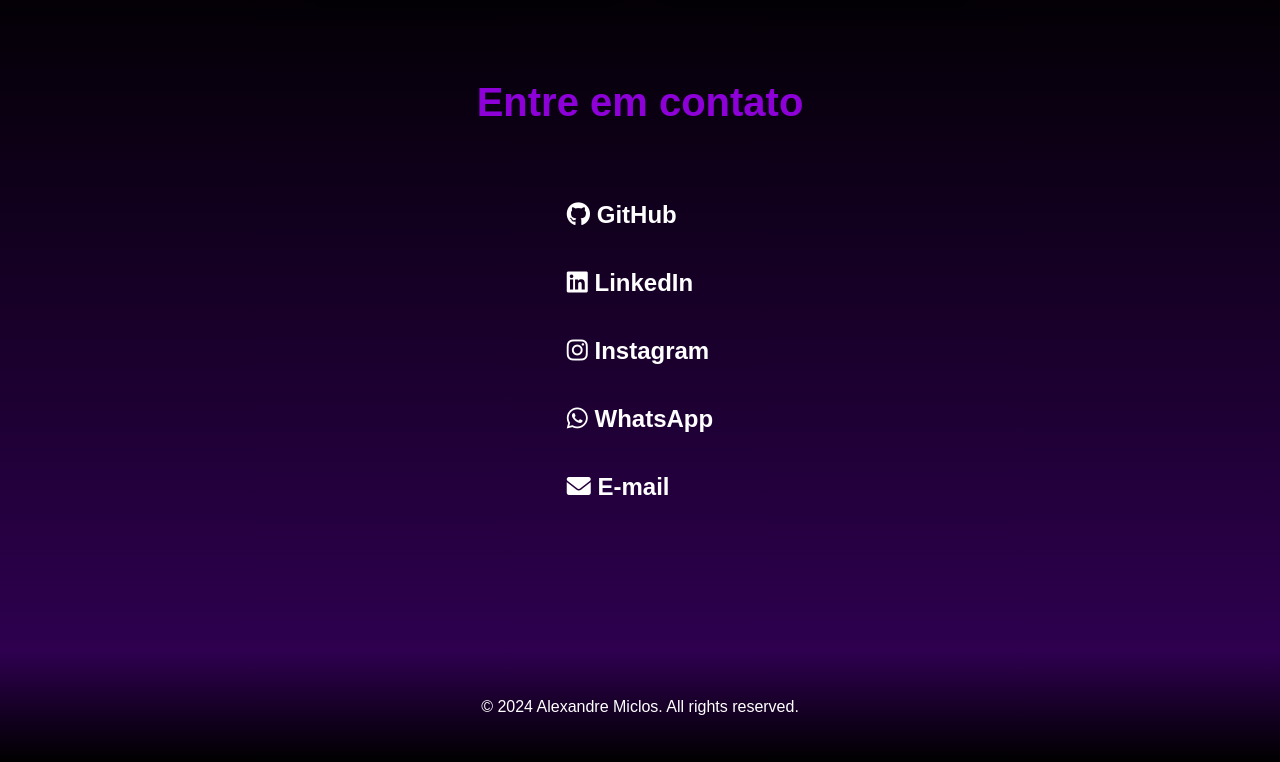
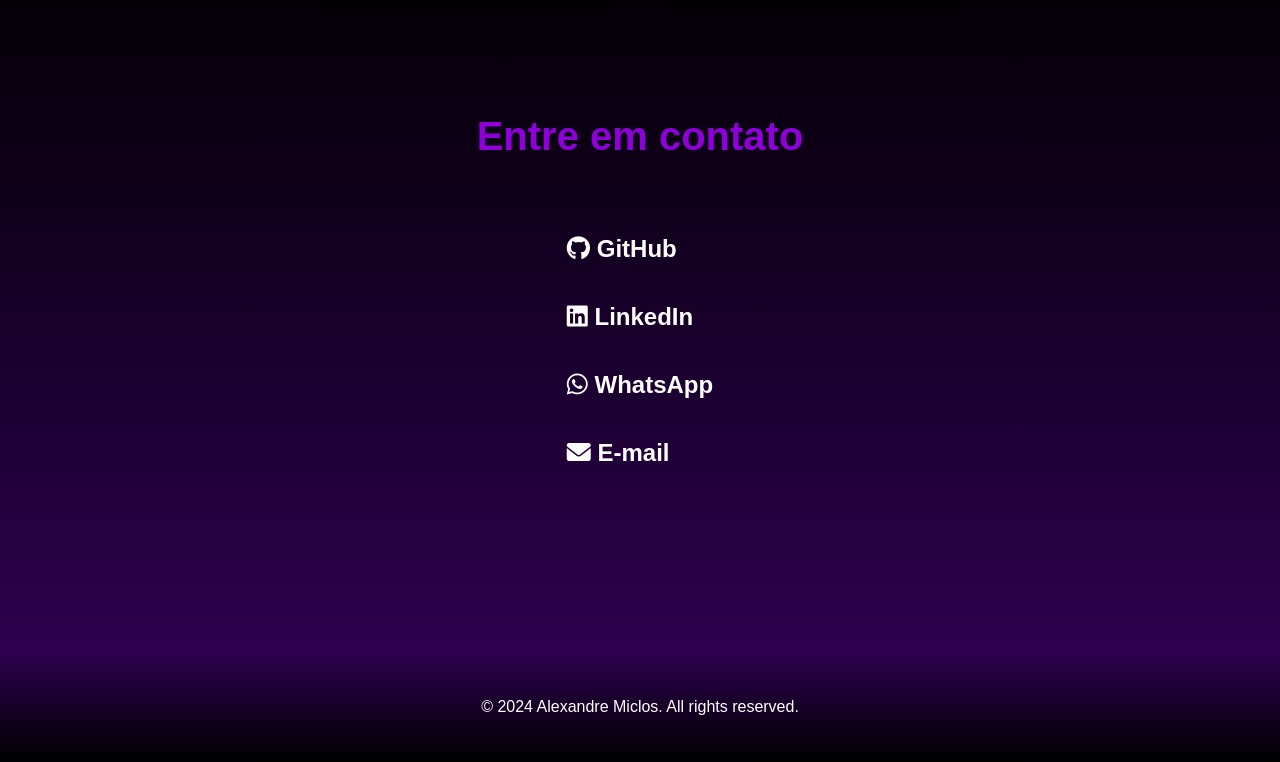
Before and after one commit to AleMiclos/MeuPortfolio, a plain HTML site: page index.html in a window 1280 px wide. Shown: the part 2458-3220 px from the top of the page. Drawn offline with Linux system fonts and the light colour scheme; a web font is replaced by a local one.

Commit message:
Instagram  commit

```diff
--- a/index.html
+++ b/index.html
@@ -225,11 +225,7 @@
               ><i class="fa-brands fa-linkedin"></i> LinkedIn</a
             >
           </li>
-          <li>
-            <a href="https://www.instagram.com/alexandremiclos" target="_blank"
-              ><i class="fa-brands fa-instagram"></i> Instagram</a
-            >
-          </li>
+
           <li>
             <a href="https://api.whatsapp.com/send?phone=5519999987058&text=Fa%C3%A7a%20seu%20or%C3%A7amento%20j%C3%A1!" target="_blank">
               <i class="fa-brands fa-whatsapp"></i> WhatsApp</a
```
